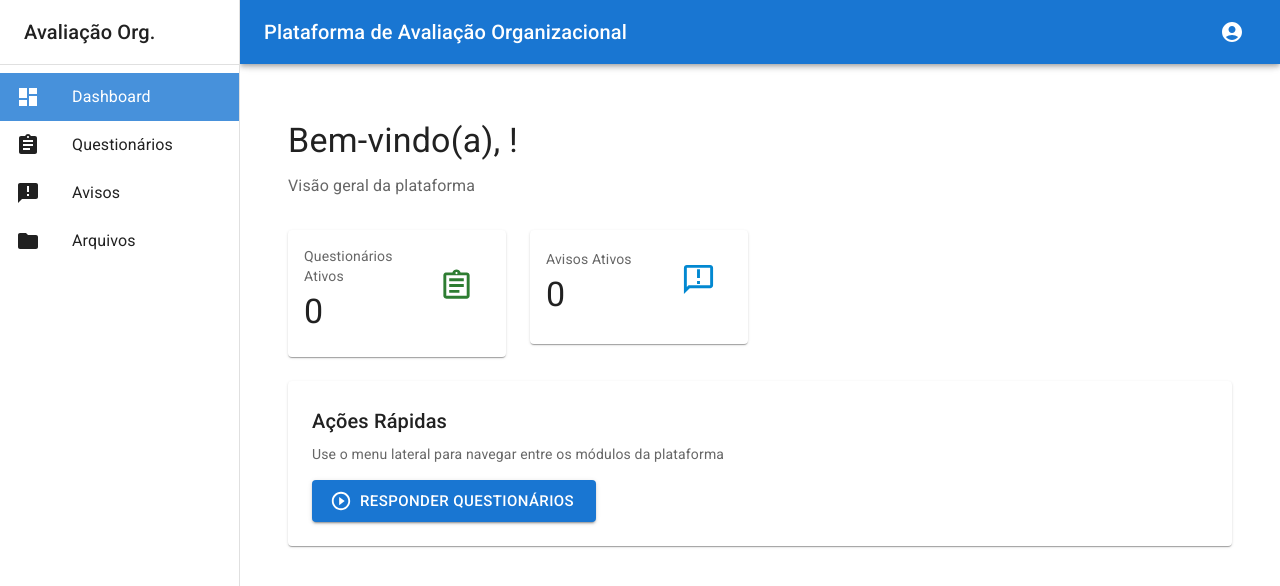
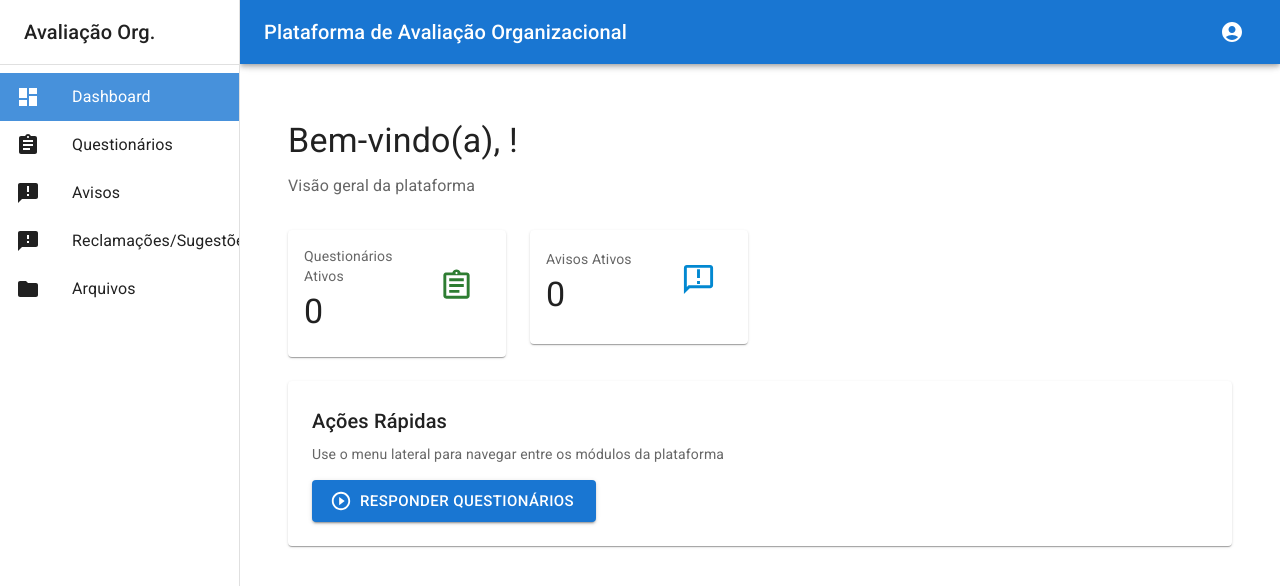
Before and after one commit to jhnagera/avaliacao_organizacional_frontend, a React (Vite) app: page /dashboard in a window 1280 px wide. Shown: the top 586 px of the page. Built offline with nearby package versions, Linux system fonts and the light colour scheme; no server answers; sample sign-in values are in the browser's storage.

Commit message:
corrigido erro nas sugestões e reclamações

```diff
--- a/src/components/Layout.tsx
+++ b/src/components/Layout.tsx
@@ -46,7 +46,7 @@ const Layout: React.FC<LayoutProps> = ({ children }) => {
     { text: 'Usuários', icon: <People />, path: '/usuarios', visible: isRH },
     { text: 'Departamentos', icon: <Business />, path: '/departamentos', visible: isRH },
     { text: 'Avisos', icon: <Announcement />, path: '/avisos', visible: true },
-    { text: 'Reclamações/Sugestões', icon: <Feedback />, path: '/reclamacoes', visible: isRH },
+    { text: 'Reclamações/Sugestões', icon: <Feedback />, path: '/reclamacoes', visible: true },
     { text: 'Denúncias', icon: <Report />, path: '/denuncias', visible: isAdmin },
     { text: 'Arquivos', icon: <Folder />, path: '/arquivos', visible: true },
   ];
```
